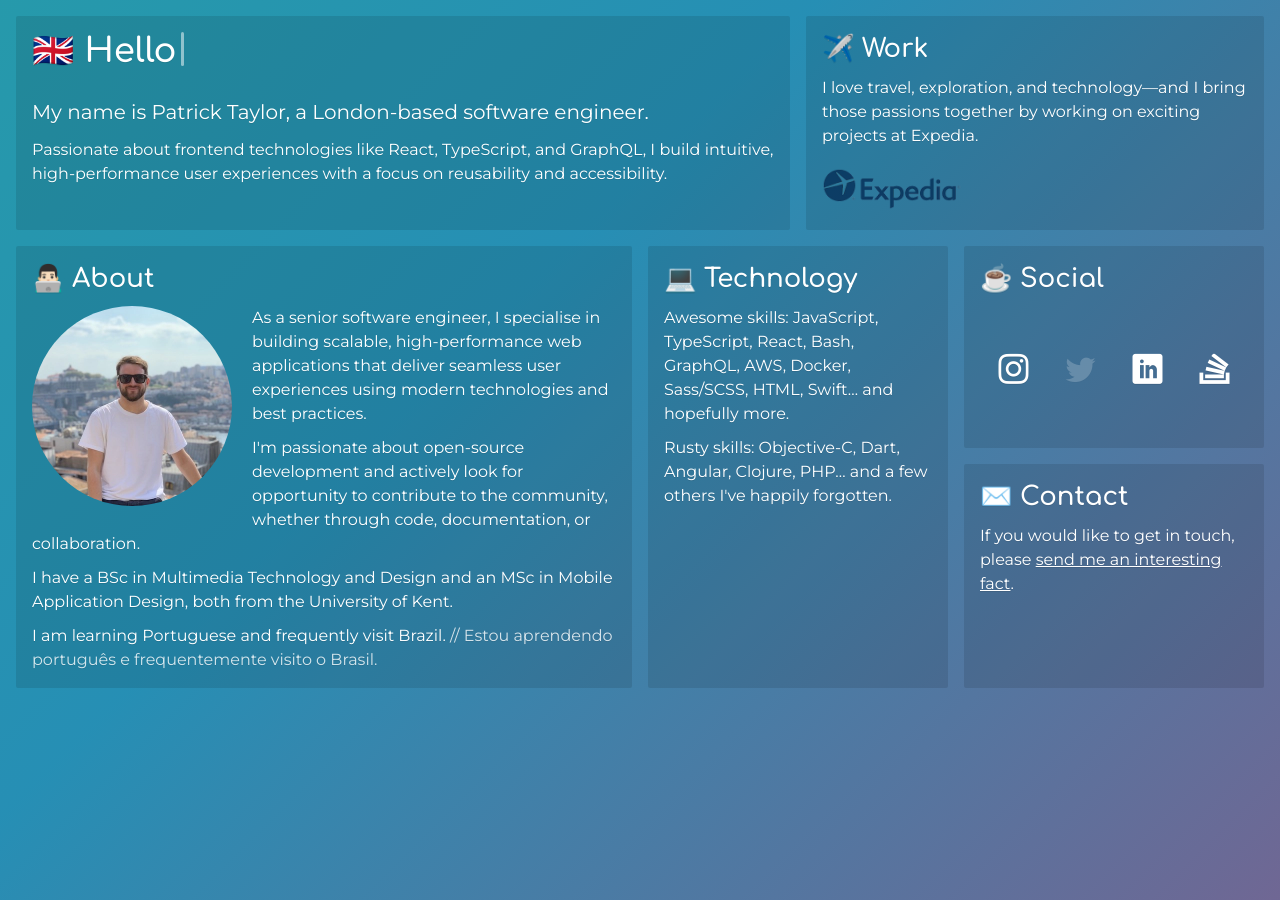
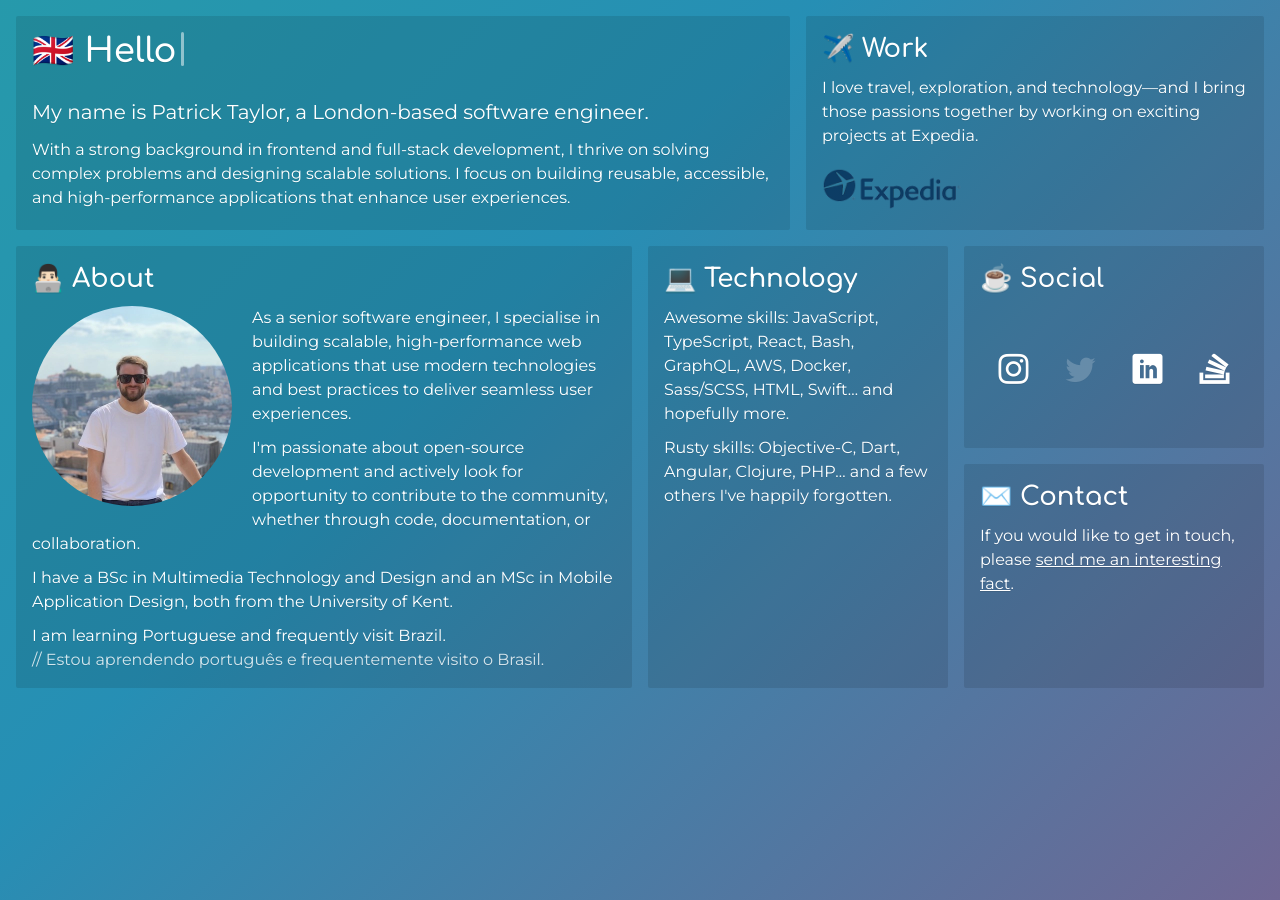
Before and after one commit to 01taylop/01taylop.github.io, a Jekyll site: the page built from index.html, in a window 1280 px wide. Built offline with Jekyll 4.4.1, drawn with Linux system fonts in a browser that asks for light colours; some web fonts are replaced.

Commit message:
Finalise content 📑

```diff
--- a/_includes/about.html
+++ b/_includes/about.html
@@ -6,13 +6,10 @@
   <img src='{{ site.baseurl }}/assets/profile.jpg' alt='Profile picture of Patrick Taylor'/>
 </picture>
 
-<p>As a senior software engineer, I specialise in building scalable, high-performance web applications that deliver seamless user experiences using modern technologies and best practices.</p>
+<p>As a senior software engineer, I specialise in building scalable, high-performance web applications that use modern technologies and best practices to deliver seamless user experiences.</p>
 
 <p>I'm passionate about open-source development and actively look for opportunity to contribute to the community, whether through code, documentation, or collaboration.</p>
 
 <p>I have a BSc in Multimedia Technology and Design and an MSc in Mobile Application Design, both from the University of Kent.</p>
 
-<p>
-  I am learning Portuguese and frequently visit Brazil.
-  <span class='comment'>// Estou aprendendo português e frequentemente visito o Brasil.</span>
-</p>
+<p>I am learning Portuguese and frequently visit Brazil.<br/><span class='comment'>// Estou aprendendo português e frequentemente visito o Brasil.</span></p>
--- a/_includes/header.html
+++ b/_includes/header.html
@@ -6,4 +6,4 @@
 
 <p>My name is Patrick Taylor, a London-based software engineer.</p>
 
-<p>Passionate about frontend technologies like React, TypeScript, and GraphQL, I build intuitive, high-performance user experiences with a focus on reusability and accessibility.</p>
+<p>With a strong background in frontend and full-stack development, I thrive on solving complex problems and designing scalable solutions. I focus on building reusable, accessible, and high-performance applications that enhance user experiences.</p>
--- a/_includes/projects/london.html
+++ b/_includes/projects/london.html
@@ -1,3 +1,3 @@
 <h2>🚇 London Tube Map</h2>
 
-<p>A simple, but essential, iOS app which has been in the app store since 2013.</p>
+<p>A simple, but essential iOS app which has been in the app store since 2013.</p>
--- a/_includes/projects/wfbf.html
+++ b/_includes/projects/wfbf.html
@@ -8,7 +8,7 @@
 
 <img src='{{ site.baseurl }}/assets/wfbf-uni.png'
   srcset='{{ site.baseurl }}/assets/wfbf-uni@2x.png 2x'
-  alt='Illustration showing the collaboration between the University of Kent and the University of Auckland on wireless technology projects'
+  alt='Logos of the University of Kent and the University of Auckland'
 />
 
 <p style='opacity: 0.8'><a href='http://wfbf.eda.kent.ac.uk/index.php' target='_blank'>Curious?</a></p>
```
